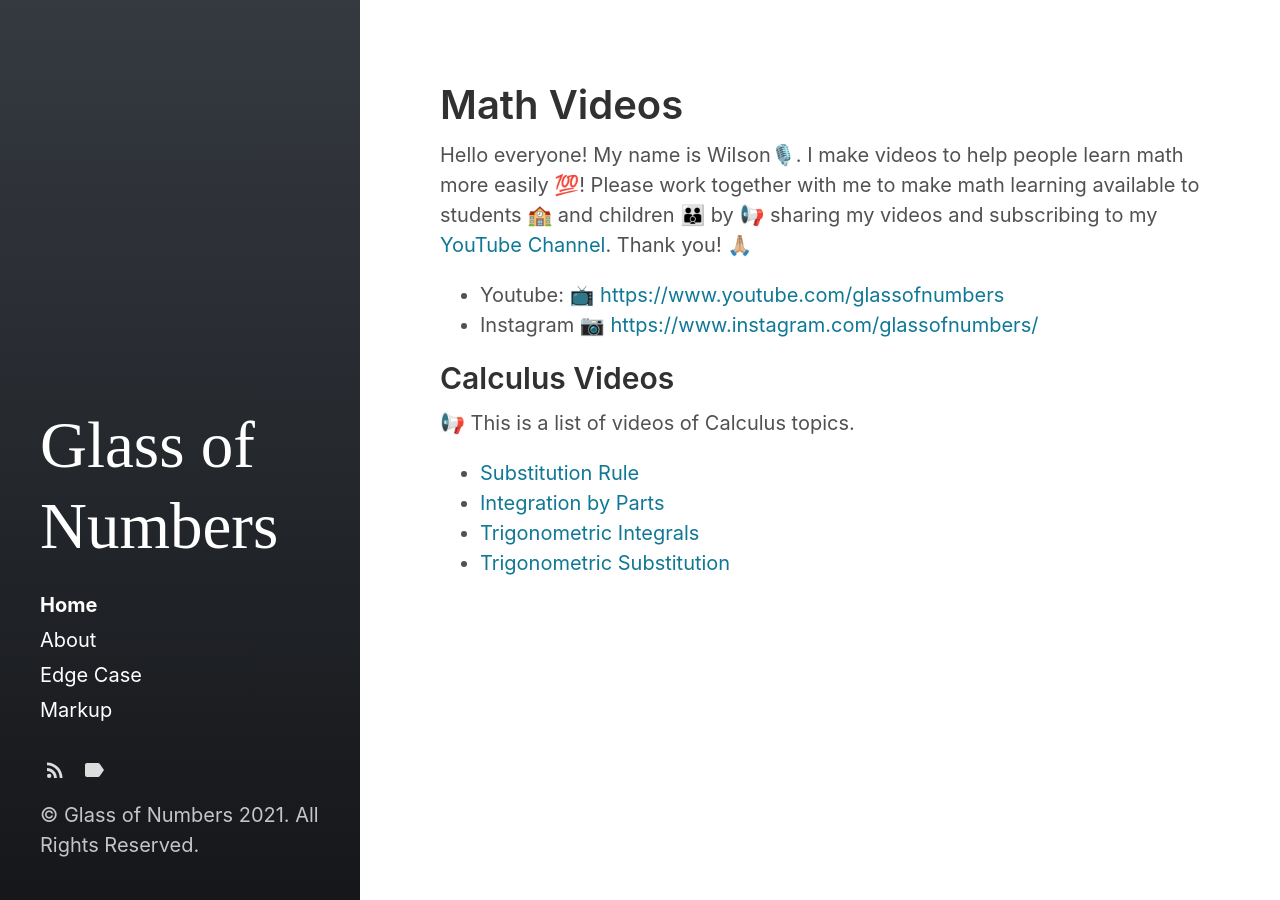
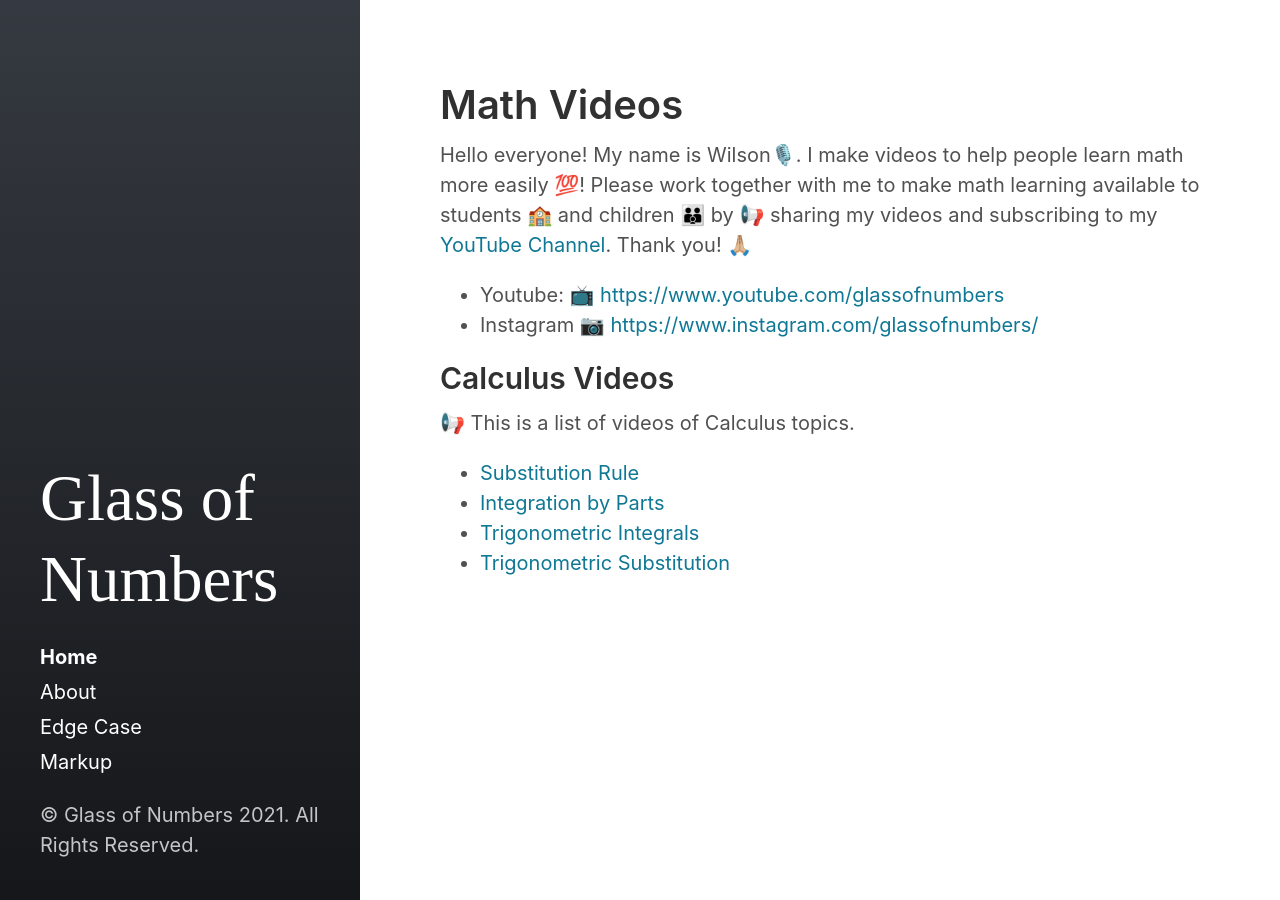
Before and after one commit to mokcak/mokcak.github.io, a Jekyll site: the page built from index.html, in a window 1280 px wide. Built offline with Jekyll 4.4.1, drawn with Linux system fonts in a browser that asks for light colours; the list of posts is cut into pages by our own code.

```diff
--- a/_includes/sidebar-icon-links.html
+++ b/_includes/sidebar-icon-links.html
@@ -12,11 +12,11 @@
     </a>
   {% endif %}
 
-  <a id="subscribe-link"
+  <!-- <a id="subscribe-link"
      class="icon" title="Subscribe" aria-label="Subscribe"
      href="{{ site.feed.path | default: 'feed.xml' | relative_url }}">
     {% include svg/feed.svg %}
-  </a>
+  </a> -->
 
   {% comment %}
     Check if we have tag or search pages page active before linking to it.
@@ -32,12 +32,12 @@
   {% endfor %}
 
   {% if tags_page %}
-    <a id="tags-link"
+  <!--  <a id="tags-link"
        class="icon{% if page.url == '/tags' %} active{% endif %}"
        title="Tags" aria-label="Tags"
        href="{{ tags_page.url | relative_url }}">
       {% include svg/tags.svg %}
-    </a>
+    </a> -->
   {% endif %}
 
   {% if search_page %}
```
